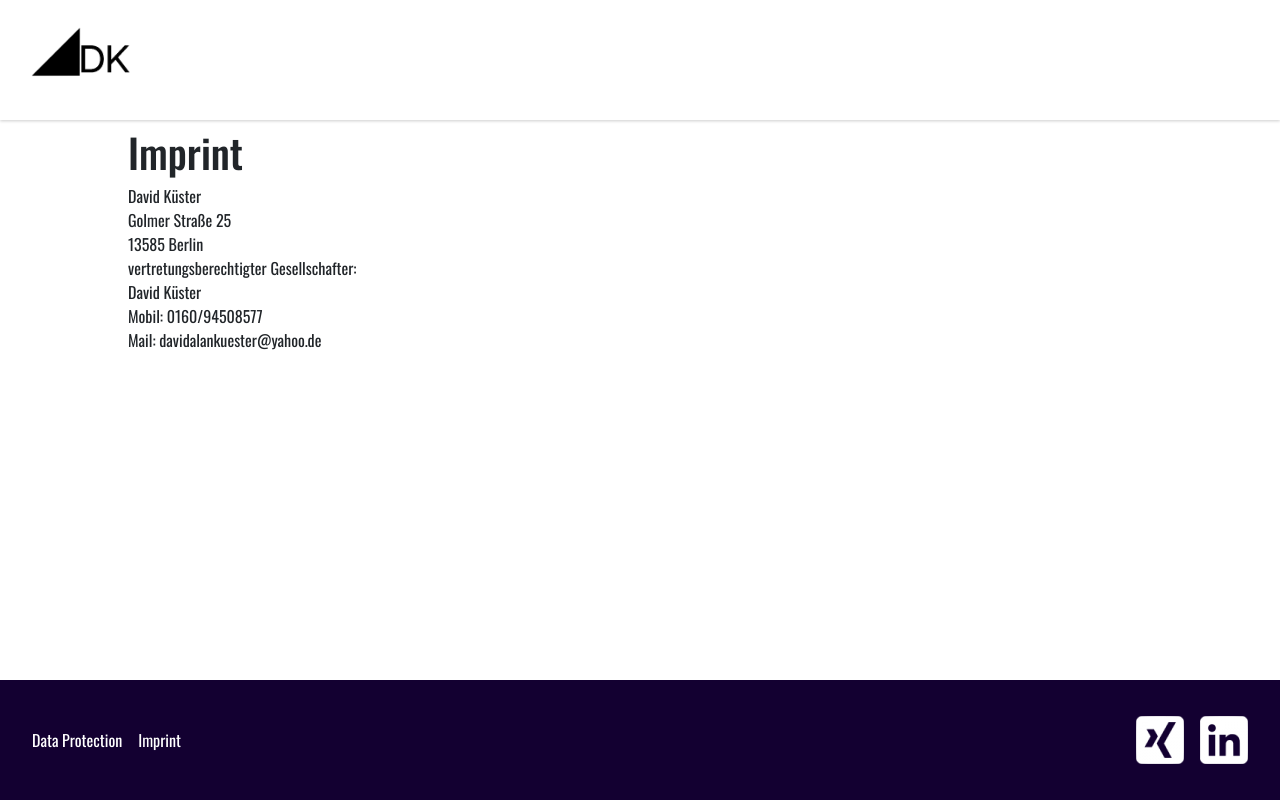
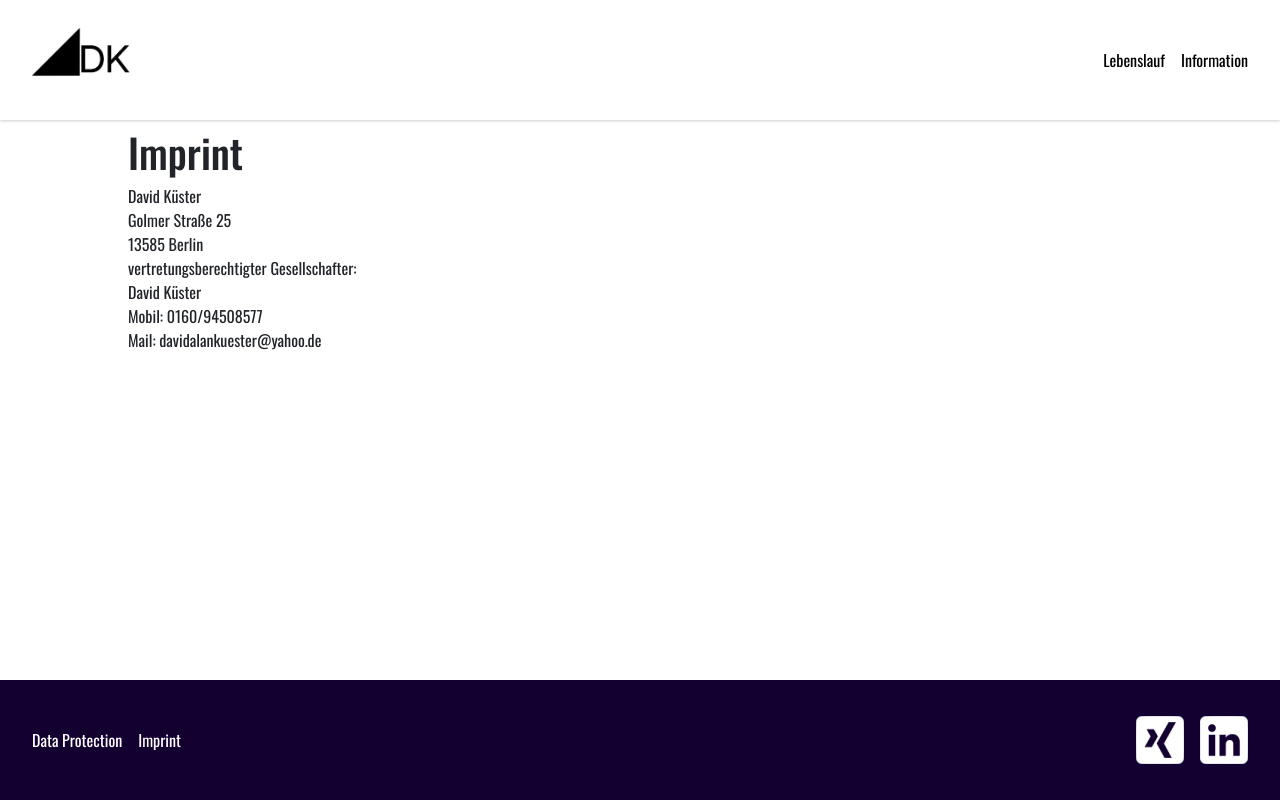
Before and after one commit to DavidAlanKuester/davidalankuester.de, an Angular app: page /imprint in a window 1280 px wide. Built offline with nearby package versions, Linux system fonts and the light colour scheme.

Commit message:
link changes + indexZ

```diff
--- a/src/app/menu/menu.component.html
+++ b/src/app/menu/menu.component.html
@@ -3,7 +3,7 @@
     <img routerLink="/" id="logo-black" *ngIf="darkMode"  src="assets/img/logo_black.png">
 
     <div id="header-links" [class.darkLinks]="darkMode">
-        <a  [class.d-none]="darkMode" routerLink="#life">Lebenslauf</a>
-        <a  [class.d-none]="darkMode" routerLink="#square" >Information</a>
+        <a  [class.darkLinks]="darkMode" href="#life">Lebenslauf</a>
+        <a  [class.darkLinks]="darkMode" href="#square" >Information</a>
     </div>
 </header>
--- a/src/app/slideshow/slideshow.component.scss
+++ b/src/app/slideshow/slideshow.component.scss
@@ -142,7 +142,7 @@
     h2 {
         font-weight: 100;
         color: white;
-        z-index: 2;
+        z-index: 1;
     }
 }
 
@@ -159,7 +159,7 @@
     height: 200px;
     width: 200px;
     background-size: cover;
-    z-index: 2;
+    z-index: 1;
     box-shadow: 0px 0px 15px 0px black;
 
     transition: all 125ms ease-in-out;
@@ -325,7 +325,7 @@
         height: 200px;
         width: 200px;
         background-size: cover;
-        z-index: 2;
+        z-index: 1;
         box-shadow: 0px 0px 15px 0px black;
 
         transition: all 125ms ease-in-out;
@@ -523,7 +523,7 @@
         h2 {
             font-size: 24px;
             color: white;
-            z-index: 2;
+            z-index: 1;
         }
 
     }
@@ -531,7 +531,7 @@
         height: 180px;
         width: 180px;
         background-size: cover;
-        z-index: 2;
+        z-index: 1;
         box-shadow: 0px 0px 15px 0px black;
 
         transition: all 125ms ease-in-out;
```
